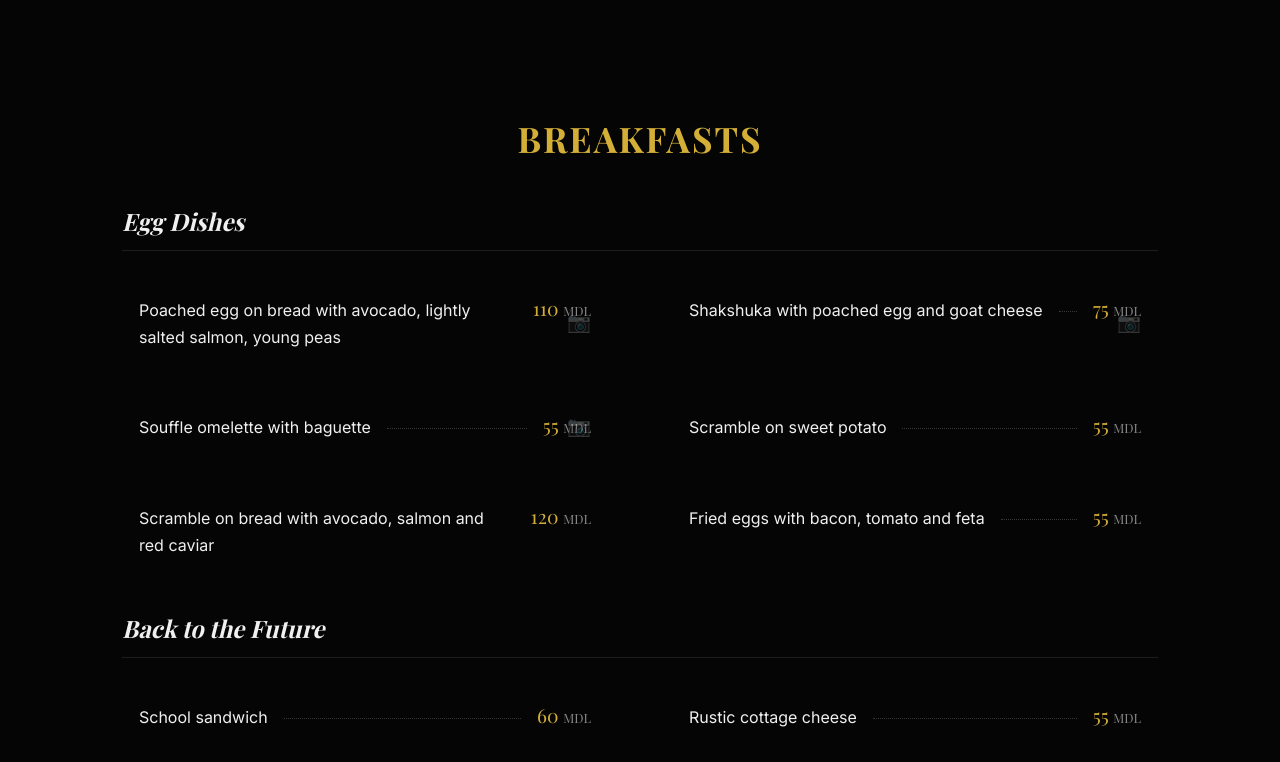
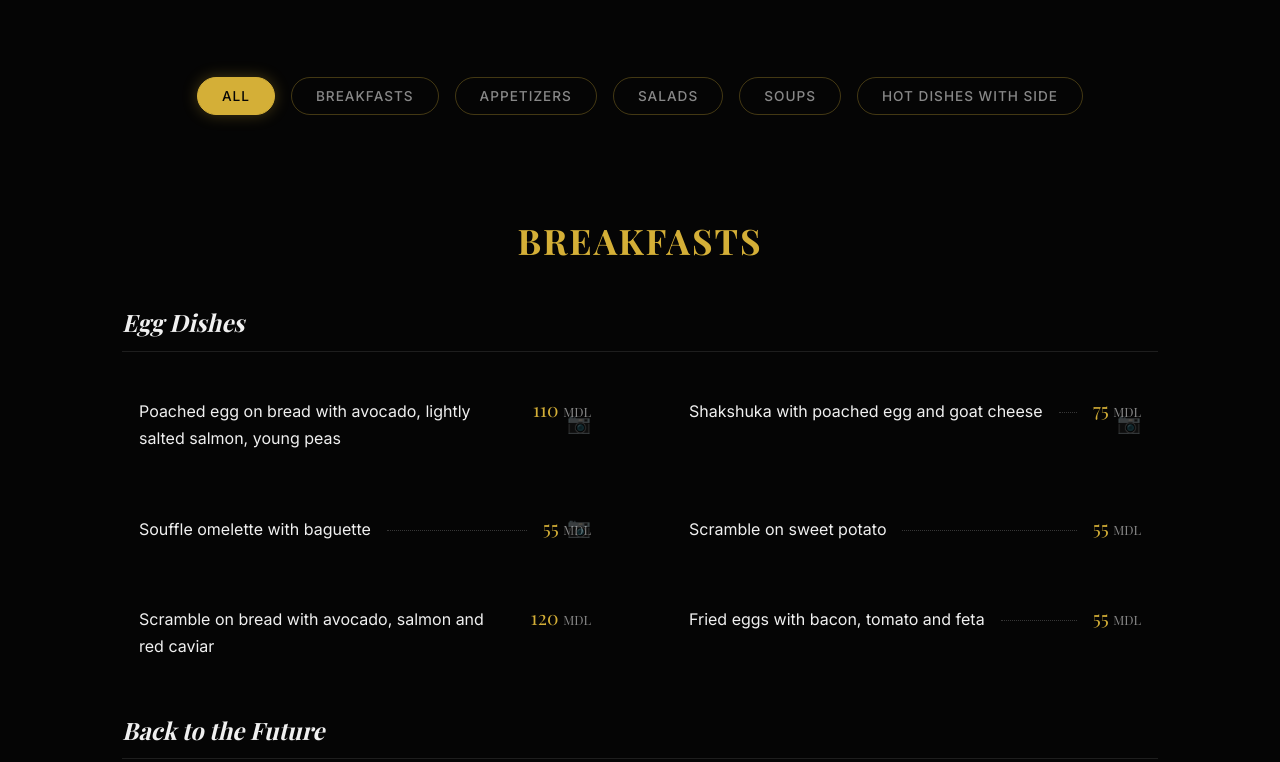
Before and after one commit to Leo9598/crosta-site, a website: page index.html in a window 1280 px wide. Shown: the part 1111-1873 px from the top of the page. Drawn offline with nearby package versions, Linux system fonts and the light colour scheme; a web font is replaced by a local one.

Commit message:
Implement dynamic category filter tabs for the menu

```diff
--- a/app.js
+++ b/app.js
@@ -1,3 +1,5 @@
+let currentMenuFilter = 'All';
+
 const menuData = [
     {
         category: { en: "Breakfasts", ro: "Mic Dejun", ru: "Завтраки" },
@@ -143,11 +145,12 @@ const translations = {
         resGuests: "Guests",
         resSubmit: "Book Table",
         aboutTitle: "Our Story",
-        aboutDesc: "At Crosta Kitchen, we believe in creating memorable dining experiences. We source the finest ingredients to bring you exquisite dishes crafted with passion and culinary expertise.",
+        aboutDesc: "At Crosta Kitchen Bakery, we believe in creating memorable dining experiences. We source the finest ingredients to bring you exquisite dishes crafted with passion and culinary expertise.",
         footerTitle: "Visit Us",
         footerAddress: "Chișinău MD, Strada Miron Costin 13/7, MD-2000",
         footerHours: "Open Daily: 8:00 - 22:00",
         footerRights: "All rights reserved.",
+        allFilter: "All",
 
         // Footnotes
         footnotesTitle: "Footnotes / Legend",
@@ -182,11 +185,12 @@ const translations = {
         resGuests: "Număr de persoane",
         resSubmit: "Rezervă Masa",
         aboutTitle: "Povestea Noastră",
-        aboutDesc: "La Crosta Kitchen, credem în crearea unor experiențe culinare memorabile. Folosim cele mai bune ingrediente pentru a vă oferi mâncăruri rafinate, create cu pasiune și expertiză.",
+        aboutDesc: "La Crosta Kitchen Bakery, credem în crearea unor experiențe culinare memorabile. Folosim cele mai bune ingrediente pentru a vă oferi preparate rafinate, create cu pasiune și expertiză culinară.",
         footerTitle: "Vizitează-ne",
         footerAddress: "Chișinău MD, Strada Miron Costin 13/7, MD-2000",
         footerHours: "Deschis Zilnic: 8:00 - 22:00",
         footerRights: "Toate drepturile rezervate.",
+        allFilter: "Toate",
 
         // Footnotes
         footnotesTitle: "Note / Legendă",
@@ -226,6 +230,7 @@ const translations = {
         footerAddress: "Chișinău MD, Strada Miron Costin 13/7, MD-2000",
         footerHours: "Открыто Ежедневно: 8:00 - 22:00",
         footerRights: "Все права защищены.",
+        allFilter: "Все",
 
         // Footnotes
         footnotesTitle: "Сноски / Условные обозначения",
@@ -245,13 +250,34 @@ const translations = {
     }
 };
 
+function setMenuFilter(filterName) {
+    currentMenuFilter = filterName;
+    const savedLang = localStorage.getItem('preferredLang') || 'en';
+    renderMenu(savedLang);
+}
+
 function renderMenu(lang) {
     const menuContainer = document.getElementById('dynamic-menu');
+    const filtersContainer = document.getElementById('menu-filters');
     if (!menuContainer) return;
+
+    if (filtersContainer) {
+        let filtersHtml = `<button class="filter-btn ${currentMenuFilter === 'All' ? 'active' : ''}" onclick="setMenuFilter('All')">${translations[lang].allFilter || 'All'}</button>`;
+        menuData.forEach(cat => {
+            const catKey = cat.category.en;
+            const catName = cat.category[lang];
+            const isActive = currentMenuFilter === catKey ? 'active' : '';
+            filtersHtml += `<button class="filter-btn ${isActive}" onclick="setMenuFilter('${catKey.replace(/'/g, "\\'")}')">${catName}</button>`;
+        });
+        filtersContainer.innerHTML = filtersHtml;
+    }
 
     let html = '';
 
     menuData.forEach(cat => {
+        const catKey = cat.category.en;
+        if (currentMenuFilter !== 'All' && currentMenuFilter !== catKey) return;
+
         html += `<div class="menu-category">`;
         html += `<h3 class="category-title">${cat.category[lang]}</h3>`;
 
--- a/index.html
+++ b/index.html
@@ -42,6 +42,7 @@
 
         <section id="menu" class="menu-section reveal">
             <h2 class="section-title" data-i18n="menuTitle">Our Signature Menu</h2>
+            <div id="menu-filters" class="menu-filters"></div>
             <div id="dynamic-menu" class="dynamic-menu-container"></div>
 
             <div class="menu-footnotes">
--- a/styles.css
+++ b/styles.css
@@ -288,6 +288,42 @@ section {
     max-width: 1100px;
     margin: 0 auto;
     padding: 2rem;
+}
+
+.menu-filters {
+    display: flex;
+    justify-content: center;
+    flex-wrap: wrap;
+    gap: 1rem;
+    margin-bottom: 4rem;
+    padding: 0 2rem;
+}
+
+.filter-btn {
+    background: transparent;
+    border: 1px solid rgba(212, 175, 55, 0.3);
+    color: var(--color-text-muted);
+    padding: 0.6rem 1.5rem;
+    cursor: pointer;
+    border-radius: 50px;
+    font-family: var(--font-body);
+    font-size: 0.85rem;
+    font-weight: 500;
+    letter-spacing: 1px;
+    text-transform: uppercase;
+    transition: all var(--transition-fast);
+}
+
+.filter-btn:hover {
+    color: var(--color-primary);
+    border-color: var(--color-primary);
+}
+
+.filter-btn.active {
+    background: var(--color-primary);
+    color: var(--color-bg);
+    border-color: var(--color-primary);
+    box-shadow: 0 0 15px rgba(212, 175, 55, 0.3);
 }
 
 .menu-category {
```
